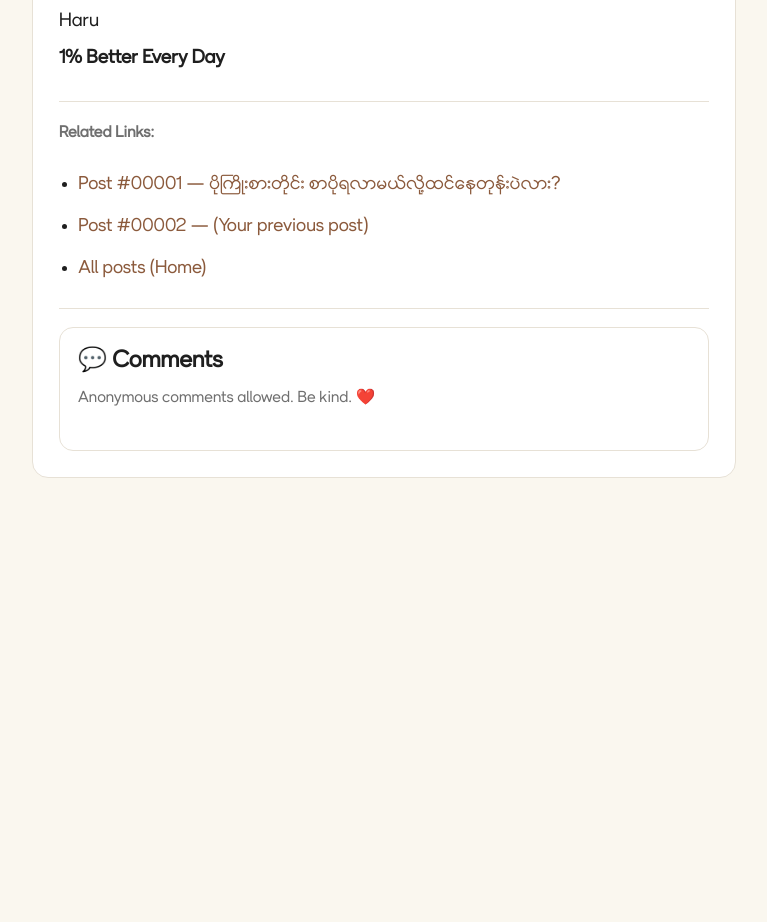
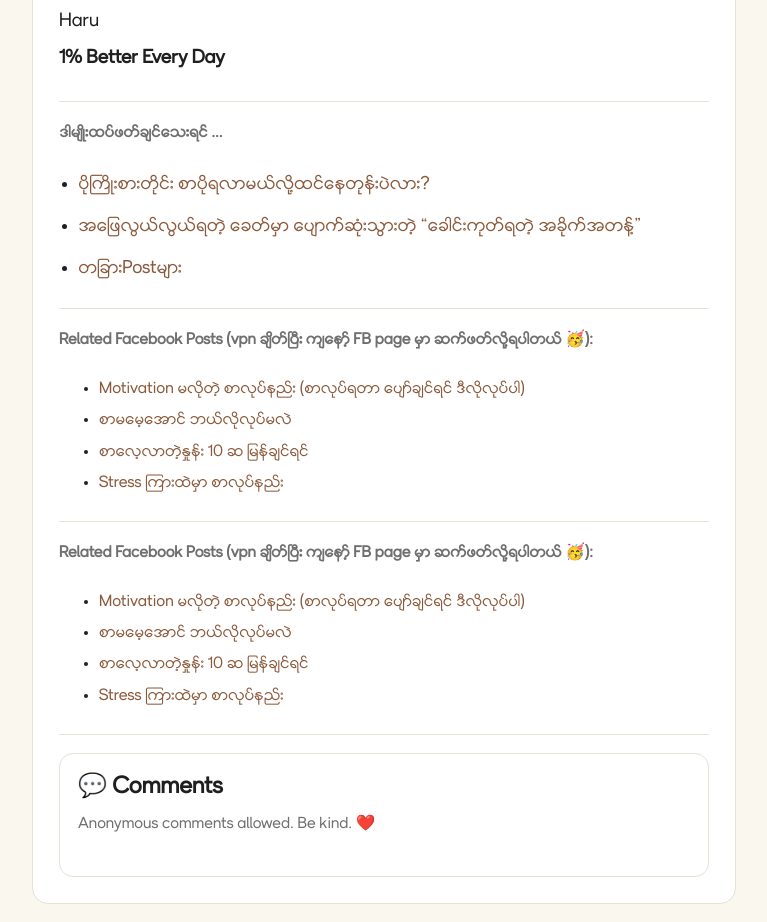
Before and after one commit to Y3llowFlash/haruwrites, a plain HTML site: page posts/post0003.html in a window 1280 px wide. Shown: the part 4960-5882 px from the top of the page, without its empty margins (256-1023 px from the left). Before the commit the page ends 5494 px from the top, so only its background shows below. Drawn offline with Linux system fonts and the light colour scheme; a script that the page names is missing.

Commit message:
added links to post00003

```diff
--- a/posts/post0003.html
+++ b/posts/post0003.html
@@ -347,19 +347,71 @@
       </p>
 
       <div class="links">
-        <p class="small"><strong>Related Links:</strong></p>
+        <p class="small"><strong>ဒါမျိုးထပ်ဖတ်ချင်သေးရင် ...</strong></p>
         <ul style="margin:0.2em 0 0 1.2em; padding:0;">
           <li style="margin:0.35em 0; font-size:1.14rem;">
-            <a href="./post00001.html">Post #00001 — ပိုကြိုးစားတိုင်း စာပိုရလာမယ်လို့ထင်နေတုန်းပဲလား?</a>
+            <a href="https://y3llowflash.github.io/haruwrites/posts/post00001.html">ပိုကြိုးစားတိုင်း စာပိုရလာမယ်လို့ထင်နေတုန်းပဲလား?</a>
           </li>
           <li style="margin:0.35em 0; font-size:1.14rem;">
-            <a href="./post00002.html">Post #00002 — (Your previous post)</a>
+            <a href="https://y3llowflash.github.io/haruwrites/posts/post00001.html">အဖြေလွယ်လွယ်ရတဲ့ ခေတ်မှာ ပျောက်ဆုံးသွားတဲ့ “ခေါင်းကုတ်ရတဲ့ အခိုက်အတန့်”</a>
           </li>
           <li style="margin:0.35em 0; font-size:1.14rem;">
-            <a href="../index.html">All posts (Home)</a>
+            <a href="https://y3llowflash.github.io/haruwrites/posts/index.html">တခြားPostများ</a>
           </li>
         </ul>
 
+      </div>
+
+      <div class="links">
+        <p class="small"><strong>Related Facebook Posts (vpn ချိတ်ပြီး ကျနော့် FB page မှာ ဆက်ဖတ်လို့ရပါတယ် 🥳):</strong></p>
+        <ul>
+          <li>
+            <a target="_blank" href="https://m.facebook.com/story.php?story_fbid=pfbid02HYQbz5qjdYC464CcLRN7udjXRLtfojAzTU3J4cqvp2aTCMV7MSPhJ6mtdKp9wwQvl&id=100089247064454&mibextid=Nif5oz">
+              Motivation မလိုတဲ့ စာလုပ်နည်း (စာလုပ်ရတာ ပျော်ချင်ရင် ဒီလိုလုပ်ပါ)
+            </a>
+          </li>
+          <li>
+            <a target="_blank" href="https://m.facebook.com/story.php?story_fbid=239530435698524&id=100089247064454&mibextid=Nif5oz">
+              စာမမေ့အောင် ဘယ်လိုလုပ်မလဲ
+            </a>
+          </li>
+          <li>
+            <a target="_blank" href="https://m.facebook.com/story.php?story_fbid=254880070830227&id=100089247064454&mibextid=Nif5oz">
+              စာလေ့လာတဲ့နှုန်း 10 ဆ မြန်ချင်ရင်
+            </a>
+          </li>
+          <li>
+            <a target="_blank" href="https://m.facebook.com/story.php?story_fbid=255941847390716&id=100089247064454&mibextid=Nif5oz">
+              Stress ကြားထဲမှာ စာလုပ်နည်း
+            </a>
+          </li>
+        </ul>
+      </div>
+
+      <div class="links">
+        <p class="small"><strong>Related Facebook Posts (vpn ချိတ်ပြီး ကျနော့် FB page မှာ ဆက်ဖတ်လို့ရပါတယ် 🥳):</strong></p>
+        <ul>
+          <li>
+            <a target="_blank" href="https://m.facebook.com/story.php?story_fbid=pfbid02HYQbz5qjdYC464CcLRN7udjXRLtfojAzTU3J4cqvp2aTCMV7MSPhJ6mtdKp9wwQvl&id=100089247064454&mibextid=Nif5oz">
+              Motivation မလိုတဲ့ စာလုပ်နည်း (စာလုပ်ရတာ ပျော်ချင်ရင် ဒီလိုလုပ်ပါ)
+            </a>
+          </li>
+          <li>
+            <a target="_blank" href="https://m.facebook.com/story.php?story_fbid=239530435698524&id=100089247064454&mibextid=Nif5oz">
+              စာမမေ့အောင် ဘယ်လိုလုပ်မလဲ
+            </a>
+          </li>
+          <li>
+            <a target="_blank" href="https://m.facebook.com/story.php?story_fbid=254880070830227&id=100089247064454&mibextid=Nif5oz">
+              စာလေ့လာတဲ့နှုန်း 10 ဆ မြန်ချင်ရင်
+            </a>
+          </li>
+          <li>
+            <a target="_blank" href="https://m.facebook.com/story.php?story_fbid=255941847390716&id=100089247064454&mibextid=Nif5oz">
+              Stress ကြားထဲမှာ စာလုပ်နည်း
+            </a>
+          </li>
+        </ul>
       </div>
 
       <hr class="divider" />
```
